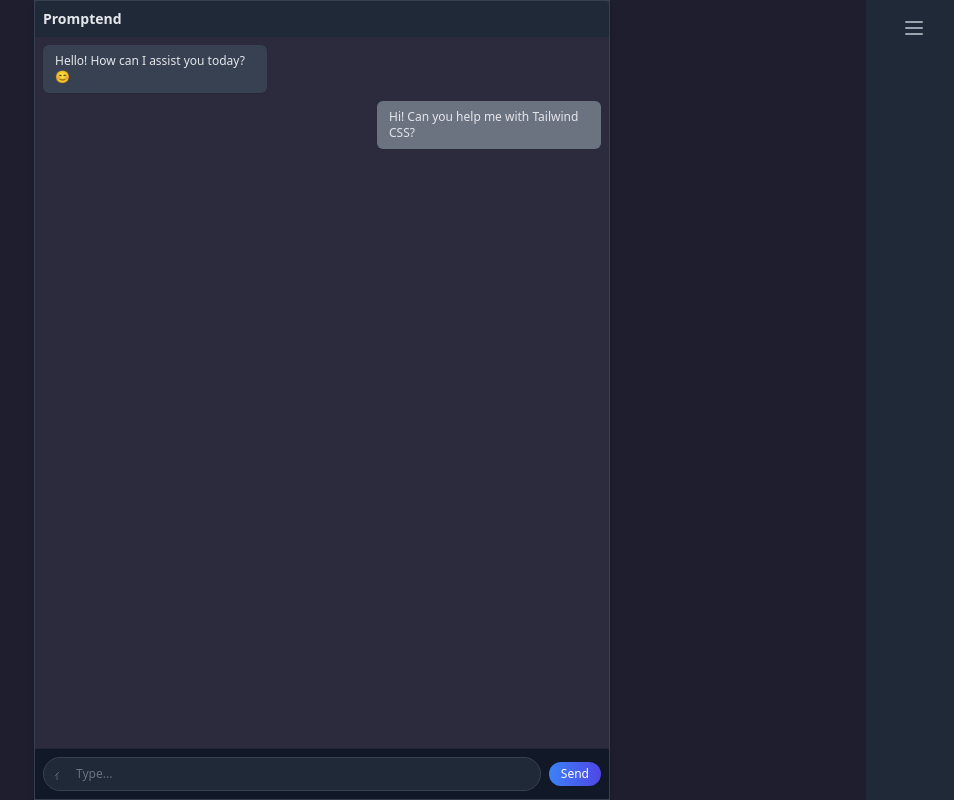
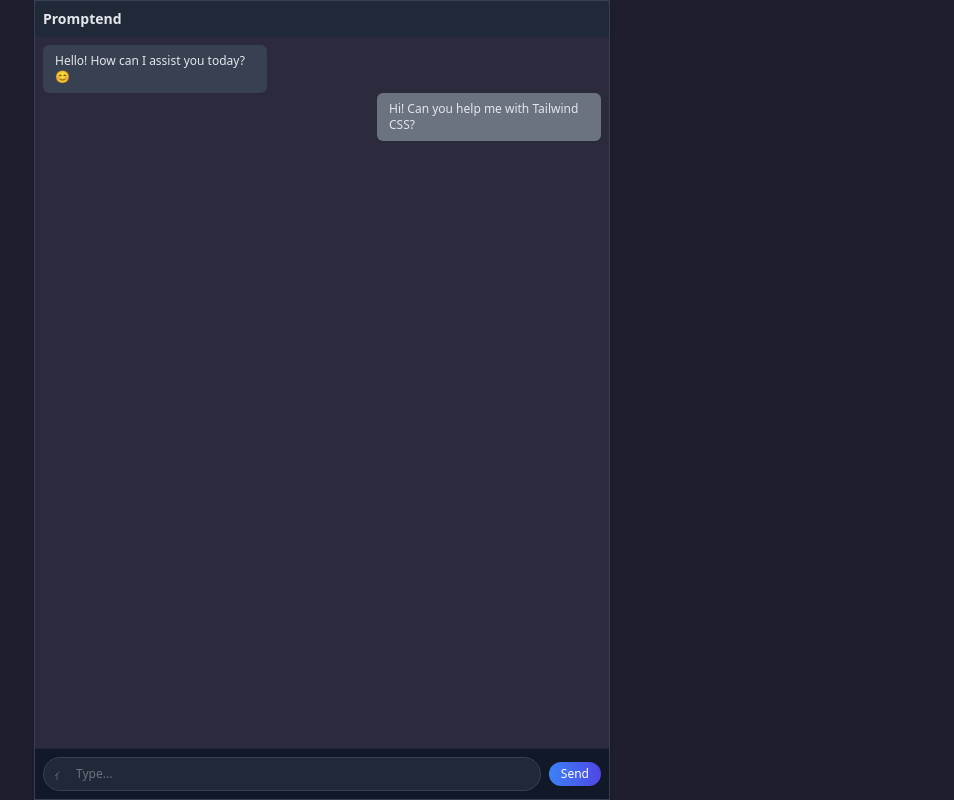
Before and after one commit to mohammadha98/promptend-ui, an Angular app: page / in a window 1280 px wide. Shown: the whole page, without its empty margins (318-1272 px from the left). Built offline with nearby package versions, Linux system fonts and the light colour scheme.

Commit message:
feat(chat): -Seperate Chat in multiple components -Use Chat Component in app.component.ts -Update tailwind config for better fleibility and optimize path system

```diff
--- a/src/app/app.component.html
+++ b/src/app/app.component.html
@@ -1,100 +1 @@
-<main class="bg-neutral-dark text-gray-100 h-screen flex">
-
-  <!-- Left Sidebar -->
-  <div class="w-16 sm:w-24 bg-gray-800 flex flex-col items-center py-4 space-y-6">
-    <!-- Logo or Icon -->
-    <div class="text-indigo-500">
-      <!-- مثال آیکون با SVG -->
-      <!-- <svg class="w-6 h-6 sm:w-8 sm:h-8" xmlns="http://www.w3.org/2000/svg" fill="none" viewBox="0 0 24 24"
-        stroke="currentColor">
-        <path stroke-linecap="round" stroke-linejoin="round" stroke-width="2"
-          d="M3 12l2-2m0 0l7-7 7 7M13 5v6h6" />
-      </svg> -->
-    </div>
-    <!-- لینک‌های نوار کناری -->
-    <!-- <a href="#" class="text-gray-400 hover:text-white">
-      <svg class="w-5 h-5 sm:w-6 sm:h-6" xmlns="http://www.w3.org/2000/svg" fill="none" viewBox="0 0 24 24"
-        stroke="currentColor">
-        <path stroke-linecap="round" stroke-linejoin="round" stroke-width="2"
-          d="M3 10h4v4H3v-4zm8 0h4v4h-4v-4zm8 0h4v4h-4v-4zM3 18h4v4H3v-4zm8 0h4v4h-4v-4zm8 0h4v4h-4v-4z" />
-      </svg>
-    </a>
-    <a href="#" class="text-gray-400 hover:text-white">
-      <svg class="w-5 h-5 sm:w-6 sm:h-6" xmlns="http://www.w3.org/2000/svg" fill="none" viewBox="0 0 24 24"
-        stroke="currentColor">
-        <path stroke-linecap="round" stroke-linejoin="round" stroke-width="2"
-          d="M4 6h16M4 12h16M4 18h16" />
-      </svg>
-    </a> -->
-    <!-- افزودن لینک‌های بیشتر در صورت نیاز -->
-  </div>
-
-  <!-- Main Chat Area -->
-  <div class="flex-1 max-w-xl mx-auto h-full flex flex-col">
-    <!-- Chat Wrapper -->
-    <div
-      class="flex flex-col flex-1 bg-neutral-light w-full h-full shadow-md border border-gray-700">
-
-      <!-- Header -->
-      <div class="p-2 bg-gray-800 text-gray-200 text-sm font-semibold rounded-t-md">
-        Promptend
-      </div>
-
-      <!-- Chat Messages Section -->
-      <div id="chatContainer" class="flex-1 overflow-y-auto p-2 space-y-2">
-        <!-- Bot Message -->
-        <div class="flex items-start space-x-1">
-          <div
-            class="bg-gray-700 text-gray-200 px-3 py-2 rounded-md max-w-[14rem] shadow-sm text-xs">
-            Hello! How can I assist you today? 😊
-          </div>
-        </div>
-
-        <!-- User Message -->
-        <div class="flex justify-end">
-          <div
-            class="bg-gray-500 text-gray-200 px-3 py-2 rounded-md max-w-[14rem] shadow-sm text-xs">
-            Hi! Can you help me with Tailwind CSS?
-          </div>
-        </div>
-      </div>
-
-      <!-- Input Section -->
-      <form id="chatForm" class="flex items-center p-2 bg-gray-900 border-t border-gray-800 shadow-sm">
-        <!-- Input Field -->
-        <div class="relative flex-1">
-          <input id="messageInput" type="text" placeholder="Type..."
-            class="w-full p-2 pl-8 pr-2 bg-gray-800 text-gray-200 border border-gray-700 rounded-full placeholder:text-gray-500 focus:outline-none focus:ring-1 focus:ring-blue-500 transition-all duration-200 text-xs" />
-          <!-- Icon inside input -->
-          <div class="absolute inset-y-0 left-2 flex items-center">
-            <svg class="w-3 h-3 text-gray-500" xmlns="http://www.w3.org/2000/svg" fill="none" viewBox="0 0 24 24"
-              stroke="currentColor">
-              <path stroke-linecap="round" stroke-linejoin="round" stroke-width="1.5"
-                d="M8 16l4-4m0 0l4-4m-4 4v12" />
-            </svg>
-          </div>
-        </div>
-
-        <!-- Submit Button -->
-        <button type="submit"
-          class="ml-2 bg-gradient-to-r from-blue-500 to-indigo-600 text-white px-3 py-1 rounded-full font-medium shadow-sm hover:shadow-md transform hover:scale-105 transition-transform duration-200 ease-in-out text-xs">
-          Send
-        </button>
-      </form>
-
-    </div>
-  </div>
-
-  <!-- Right Sidebar -->
-  <div class="w-16 sm:w-24 bg-gray-800 flex flex-col items-center py-4 space-y-6">
-
-    <a href="#" class="text-gray-400 hover:text-white">
-      <svg class="w-5 h-5 sm:w-6 sm:h-6" xmlns="http://www.w3.org/2000/svg" fill="none" viewBox="0 0 24 24"
-        stroke="currentColor">
-        <path stroke-linecap="round" stroke-linejoin="round" stroke-width="2"
-          d="M4 6h16M4 12h16M4 18h16" />
-      </svg>
-    </a>
-    <!-- افزودن لینک‌های بیشتر در صورت نیاز -->
-  </div>
-</main>
+<app-chat></app-chat>
--- a/src/app/app.component.ts
+++ b/src/app/app.component.ts
@@ -1,11 +1,9 @@
 import { Component } from '@angular/core';
-import { RouterOutlet } from '@angular/router';
 import { ChatComponent } from './modules/chat/components/chat/chat.component';
-import { SidebarComponent } from './modules/chat/components/sidebar/sidebar.component';
 
 @Component({
   selector: 'app-root',
-  imports: [],
+  imports: [ChatComponent],
   templateUrl: './app.component.html',
   styleUrl: './app.component.scss'
 })
--- a/src/app/modules/chat/components/chat-input/chat-input.component.html
+++ b/src/app/modules/chat/components/chat-input/chat-input.component.html
@@ -0,0 +1,22 @@
+   <!-- Input Section -->
+   <form id="chatForm" class="flex items-center p-2 bg-gray-900 border-t border-gray-800 shadow-sm">
+    <!-- Input Field -->
+    <div class="relative flex-1">
+        <input id="messageInput" type="text" placeholder="Type..."
+            class="w-full p-2 pl-8 pr-2 bg-gray-800 text-gray-200 border border-gray-700 rounded-full placeholder:text-gray-500 focus:outline-none focus:ring-1 focus:ring-blue-500 transition-all duration-200 text-xs" />
+        <!-- Icon inside input -->
+        <div class="absolute inset-y-0 left-2 flex items-center">
+            <svg class="w-3 h-3 text-gray-500" xmlns="http://www.w3.org/2000/svg" fill="none"
+                viewBox="0 0 24 24" stroke="currentColor">
+                <path stroke-linecap="round" stroke-linejoin="round" stroke-width="1.5"
+                    d="M8 16l4-4m0 0l4-4m-4 4v12" />
+            </svg>
+        </div>
+    </div>
+
+    <!-- Submit Button -->
+    <button type="submit"
+        class="ml-2 bg-gradient-to-r from-blue-500 to-indigo-600 text-white px-3 py-1 rounded-full font-medium shadow-sm hover:shadow-md transform hover:scale-105 transition-transform duration-200 ease-in-out text-xs">
+        Send
+    </button>
+</form>
--- a/src/app/modules/chat/components/chat/chat.component.html
+++ b/src/app/modules/chat/components/chat/chat.component.html
@@ -0,0 +1,27 @@
+<main class="bg-neutral-dark text-gray-100 h-screen flex">
+
+
+
+<!-- Main Chat Area -->
+<div class="flex-1 max-w-xl mx-auto h-full flex flex-col">
+    <!-- Chat Wrapper -->
+    <div class="flex flex-col flex-1 bg-neutral-light w-full h-full shadow-md border border-gray-700">
+
+        <!-- Header -->
+        <div class="p-2 bg-gray-800 text-gray-200 text-sm font-semibold rounded-t-md">
+            Promptend
+        </div>
+
+        <!-- Chat Messages Section -->
+        <div id="chatContainer" class="flex-1 overflow-y-auto p-2 space-y-2">
+
+            <app-message></app-message>
+
+        </div>
+
+        <app-chat-input></app-chat-input>
+
+
+    </div>
+</div>
+</main>
--- a/src/app/modules/chat/components/chat/chat.component.ts
+++ b/src/app/modules/chat/components/chat/chat.component.ts
@@ -1,13 +1,13 @@
 import { NgFor } from '@angular/common';
-import { Component } from '@angular/core';
+import { Component, ViewEncapsulation } from '@angular/core';
 import { MessageComponent } from '../message/message.component';
 import { ChatInputComponent } from '../chat-input/chat-input.component';
 
 @Component({
   selector: 'app-chat',
-  imports: [NgFor,MessageComponent,ChatInputComponent],
+  imports: [ChatInputComponent, MessageComponent],
   templateUrl: './chat.component.html',
-  styleUrl: './chat.component.scss'
+  styleUrl: './chat.component.scss',
 })
 export class ChatComponent {
   messages: any[] = [
--- a/src/app/modules/chat/components/message/message.component.html
+++ b/src/app/modules/chat/components/message/message.component.html
@@ -0,0 +1,13 @@
+<!-- Bot Message -->
+<div class="flex items-start space-x-1">
+    <div class="bg-gray-700 text-gray-200 px-3 py-2 rounded-md max-w-[14rem] shadow-sm text-xs">
+        Hello! How can I assist you today? 😊
+    </div>
+</div>
+
+<!-- User Message -->
+<div class="flex justify-end">
+    <div class="bg-gray-500 text-gray-200 px-3 py-2 rounded-md max-w-[14rem] shadow-sm text-xs">
+        Hi! Can you help me with Tailwind CSS?
+    </div>
+</div>
--- a/src/app/modules/chat/components/message/message.component.ts
+++ b/src/app/modules/chat/components/message/message.component.ts
@@ -3,11 +3,12 @@
 
 @Component({
   selector: 'app-message',
-  imports: [NgClass],
+  imports: [],
   templateUrl: './message.component.html',
   styleUrl: './message.component.scss'
 })
 export class MessageComponent {
   @Input() type: 'sent' | 'received' = 'received';
   @Input() content: string = '';
+
 }
--- a/src/app/modules/chat/components/sidebar/sidebar.component.ts
+++ b/src/app/modules/chat/components/sidebar/sidebar.component.ts
@@ -3,7 +3,7 @@
 
 @Component({
   selector: 'app-sidebar',
-  imports: [NgClass],
+  imports: [],
   templateUrl: './sidebar.component.html',
   styleUrl: './sidebar.component.scss'
 })
--- a/src/index.html
+++ b/src/index.html
@@ -7,7 +7,7 @@
   <meta name="viewport" content="width=device-width, initial-scale=1">
   <link rel="icon" type="image/x-icon" href="favicon.ico">
 </head>
-<body >
+<body>
   <app-root></app-root>
 </body>
 </html>
--- a/src/styles.scss
+++ b/src/styles.scss
@@ -1,7 +1,7 @@
    // src/styles.scss
-   @import 'tailwindcss/base';
-   @import 'tailwindcss/components';
-   @import 'tailwindcss/utilities';
+   @use 'tailwindcss/base';
+   @use 'tailwindcss/components';
+   @use 'tailwindcss/utilities';
 
    @layer utilities {
     .bg-neutral-dark {
--- a/tailwind.config.js
+++ b/tailwind.config.js
@@ -1,7 +1,8 @@
 /** @type {import('tailwindcss').Config} */
+const { join } = require('path');
 module.exports = {
   content: [
-    "./src/**/*.{html,ts}",
+    join(__dirname, 'src/**/!(*.stories|*.spec).{ts,html}'),
   ],
   theme: {
     extend: {},
```
